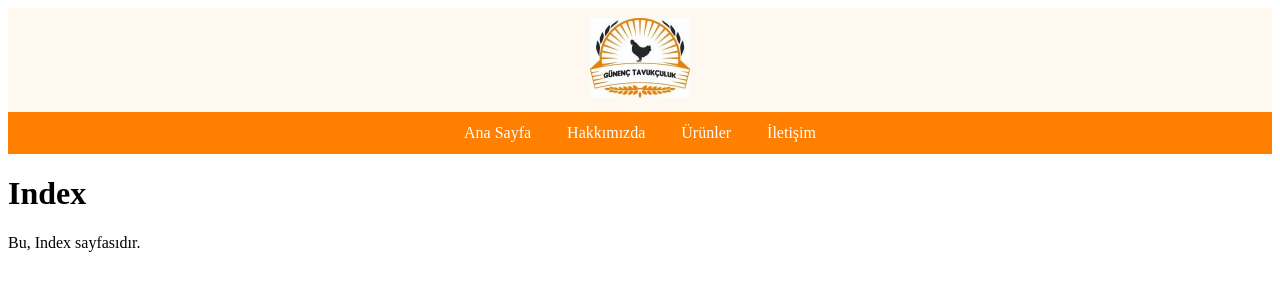
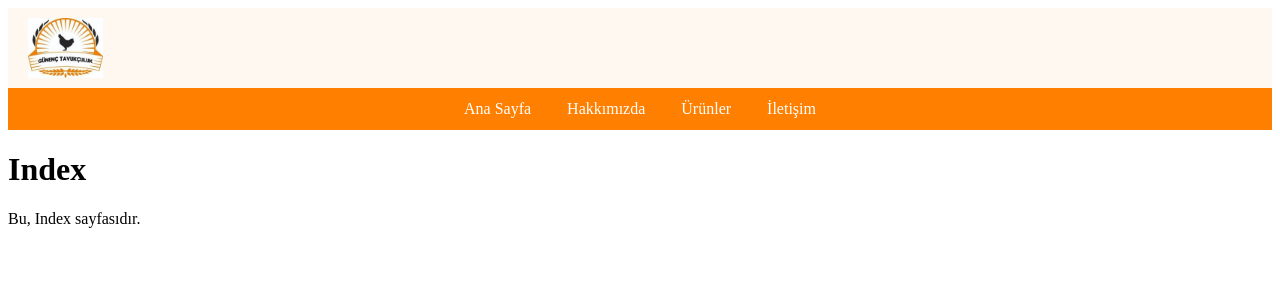
Before and after one commit to gunenc/gunenctavukculuk, a plain HTML site: page index.html in a window 1280 px wide. Drawn offline with Linux system fonts and the light colour scheme.

Commit message:
Add files via upload

```diff
--- a/index.html
+++ b/index.html
@@ -7,8 +7,8 @@
 </head>
 <body>
 
-<header class="logo-bar">
-  <img src="logo.png" alt="Günenç Tavukçuluk Logosu" class="logo-img">
+<header class="logo-header">
+  <img src="logo.png" alt="Günenç Tavukçuluk Logosu" class="logo-small">
 </header>
 
 
--- a/style.css
+++ b/style.css
@@ -89,13 +89,14 @@
 }
 
 
-.logo-bar {
+.logo-header {
+  display: flex;
+  align-items: center;
+  padding: 10px 20px;
   background-color: #fff8f0;
-  padding: 10px 20px;
-  text-align: center;
 }
 
-.logo-img {
-  max-height: 80px;
+.logo-small {
+  max-height: 60px;
   width: auto;
 }
```
Also changed, not shown: bakim-ve-asi.html (+2 -2 lines), ekipman.html (+2 -2 lines), hakkimizda.html (+2 -2 lines), iletisim.html (+2 -2 lines), urunler.html (+2 -2 lines), yumurta.html (+2 -2 lines).
